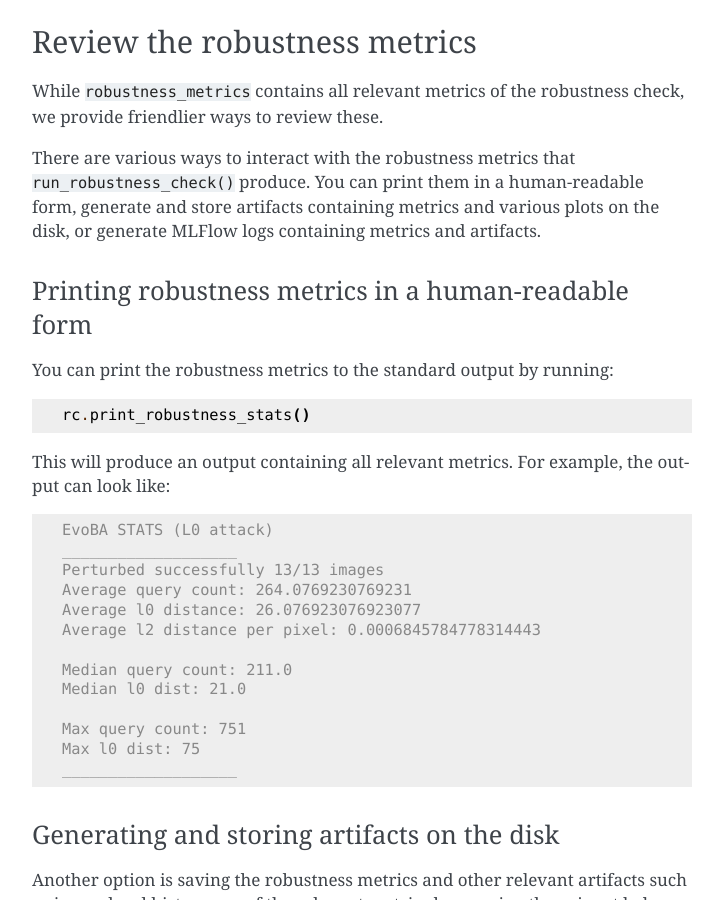
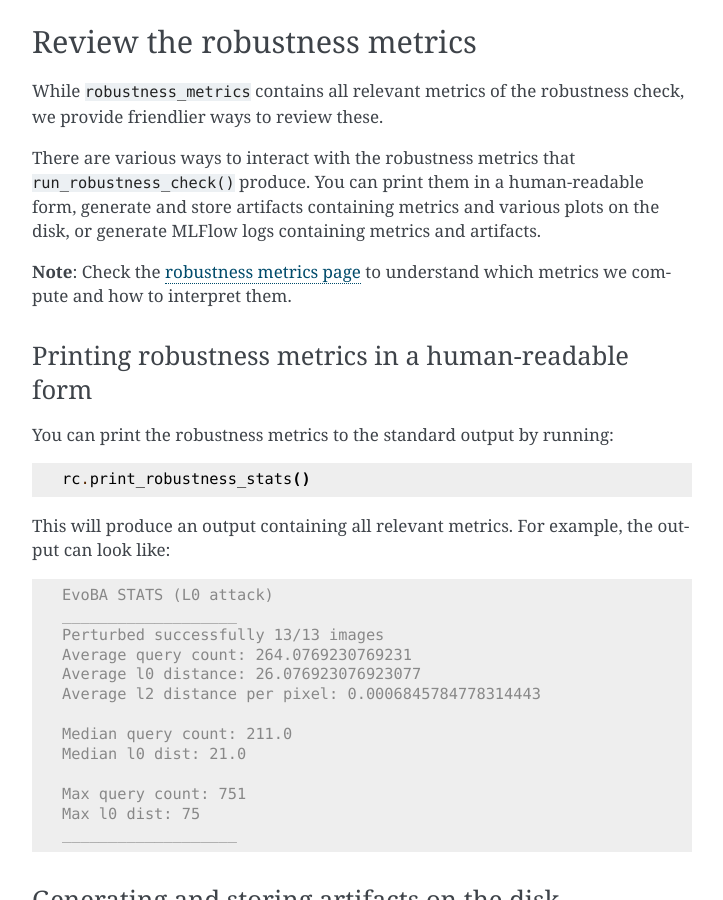
Before and after one commit to andreiilie1/RobustCheck, a Sphinx documentation site: the page built from docs/source/usage.rst, in a window 1280 px wide and 900 px high, scrolled down 1420 px. Shown: the whole window, without its empty margins (388-1111 px from the left). Built offline with Sphinx 7.4.7, drawn with Linux system fonts in a browser that asks for light colours.

Commit message:
Update metrics in documentation

```diff
--- a/docs/source/index.rst
+++ b/docs/source/index.rst
@@ -26,6 +26,7 @@ Check out the :doc:`usage` section for further information, including how to
    :caption: Contents:
 
    usage
+   metrics
    RobustnessCheck
    EvoStrategyUniformUntargeted
    EvoStrategy
--- a/docs/source/usage.rst
+++ b/docs/source/usage.rst
@@ -63,14 +63,20 @@ against each image that is correctly classified by model in the provided ``x_tes
 raw results, for example through the mapping between ``l0_dists_succ`` and a list of all L0 norms
 of all successful adversarial perturbations.
 
+.. _review_robustness_metrics:
+
 Review the robustness metrics
 -----------------------------
+
 While ``robustness_metrics`` contains all relevant metrics of the robustness check, we provide
 friendlier ways to review these.
 
 There are various ways to interact with the robustness metrics that ``run_robustness_check()``
 produce. You can print them in a human-readable form, generate and store artifacts containing
 metrics and various plots on the disk, or generate MLFlow logs containing metrics and artifacts.
+
+**Note**: Check the :ref:`robustness metrics page <robustness_metrics>` to understand which metrics we compute
+and how to interpret them.
 
 Printing robustness metrics in a human-readable form
 ^^^^^^^^^^^^^^^^^^^^^^^^^^^^^^^^^^^^^^^^^^^^^^^^^^^^
@@ -117,6 +123,7 @@ This will produce the following artifacts at the path ``path_to_output``:
 * ``queries_histogram.png`` - a histogram of the query counts needed for successful adversarial perturbations
 * ``robustness_stats.json`` - a JSON file containing both the relevant robustness metrics and the raw results
   (non-aggregated lists of query counts and perturbation norms).
+
 Generating MLFlow logs
 ^^^^^^^^^^^^^^^^^^^^^^
 Finally, you can use MLFlow to generate logs for the robustness check. These will contain all metrics and artifacts
```
Also changed, not shown: docs/source/metrics.rst (added, +35 -0 lines).
